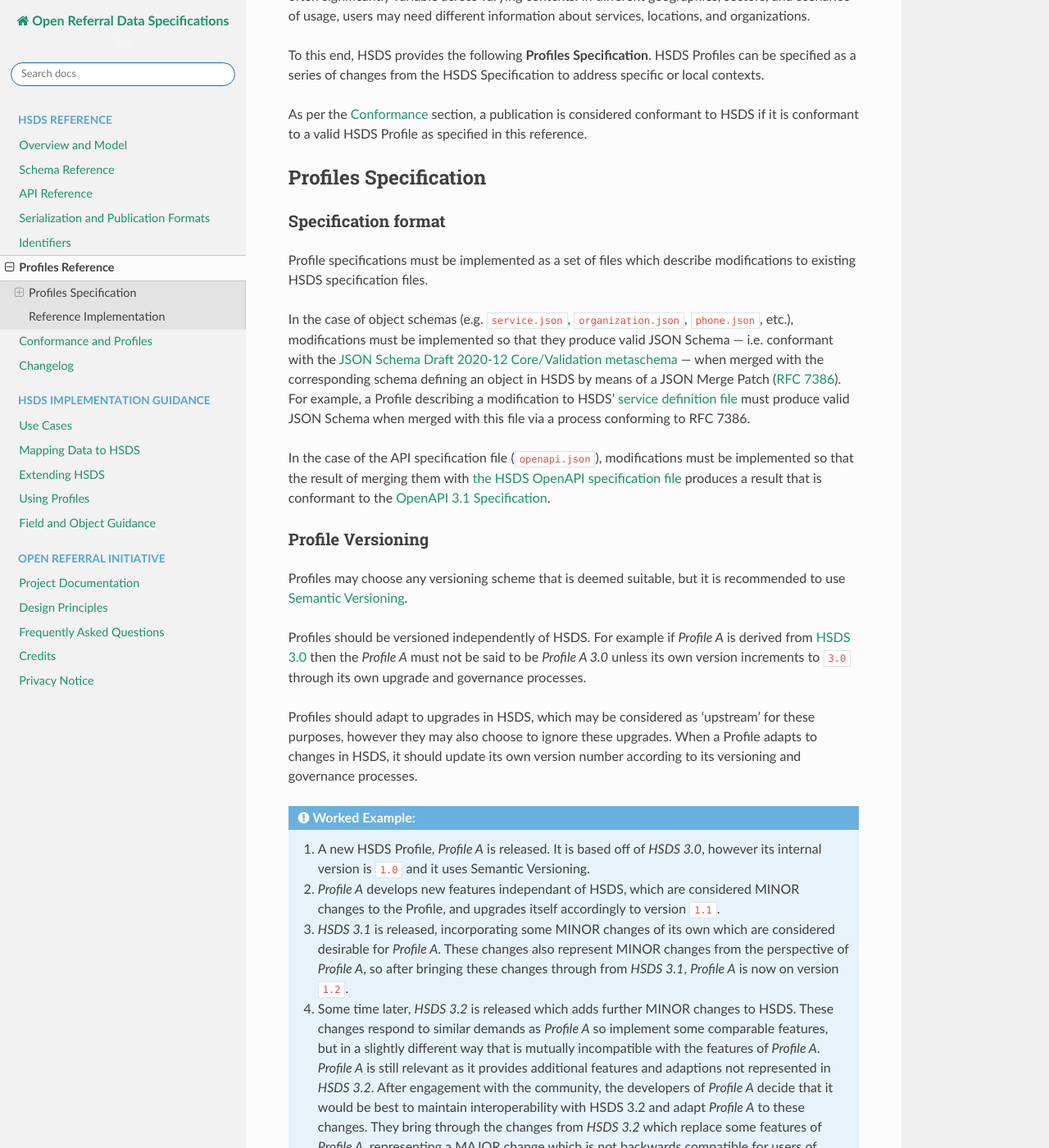
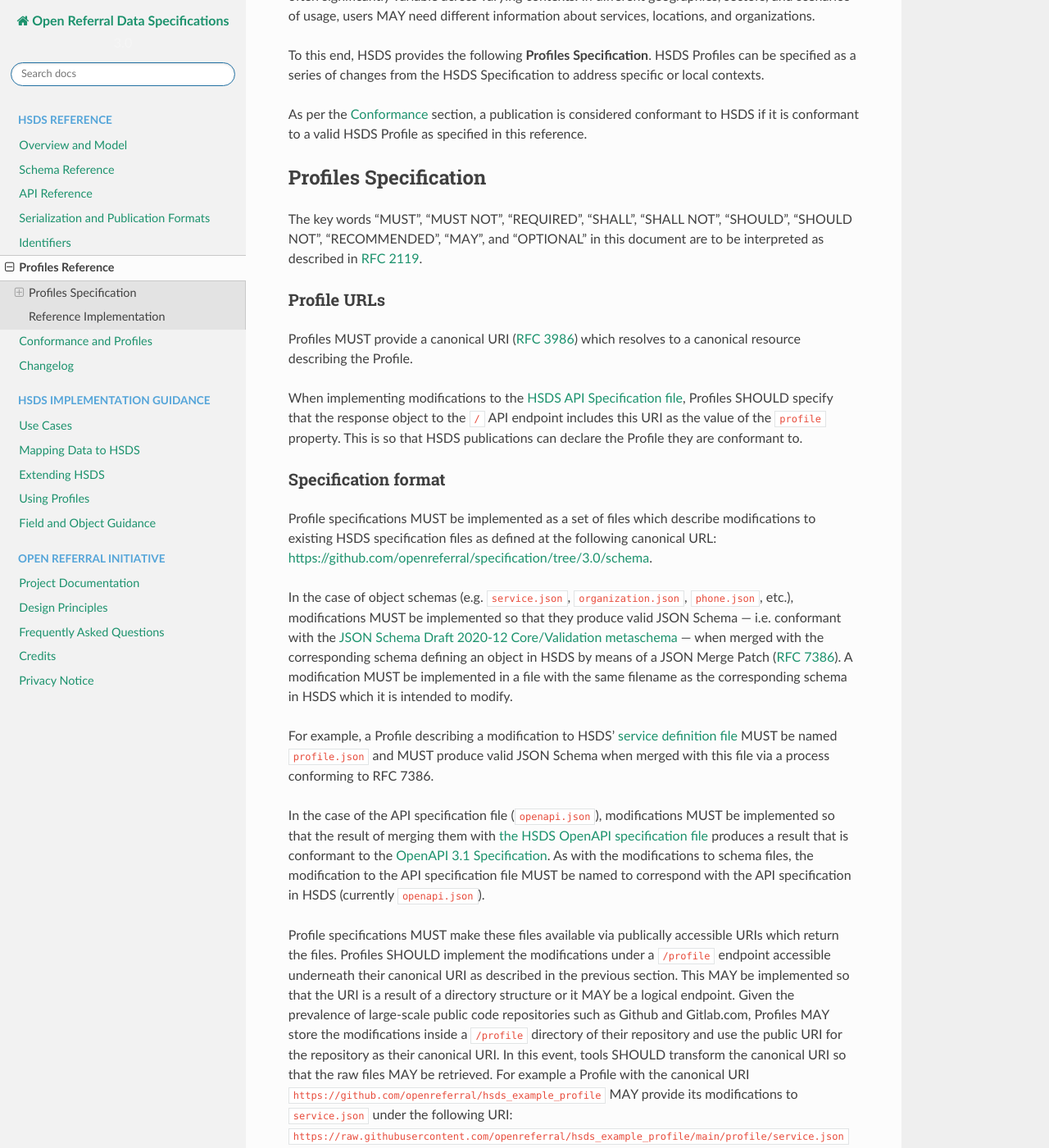
Before and after one commit to openreferral/specification, a Sphinx documentation site: the page built from docs/hsds/profiles.md, in a window 1280 px wide and 1400 px high, scrolled down 392 px. Shown: the whole window at 82% size. Built offline with Sphinx 7.4.7 and the Read the Docs theme 2.0.0, drawn with Linux system fonts in a browser that asks for light colours; a script that is not in the unit is left out; comment, search, counter and statistics services are not loaded; some of the changed text lies outside the part shown.

Commit message:
Tightened up the profiles specification

````diff
--- a/docs/hsds/profiles.md
+++ b/docs/hsds/profiles.md
@@ -6,7 +6,7 @@ Profiles Reference
 
 As an international standard, HSDS provides a common core of defintions and objects for describing health, human, and social services as well as their locations and the organizations that provide them. This allows HSDS to acommodate a wide range of applications and provide value in a variety of use cases.
 
-Being an international standard, however, means that the needs of HSDS publishers and users are often significantly variable across varying contexts. In different geographies, sectors, and scenarios of usage, users may need different information about services, locations, and organizations.
+Being an international standard, however, means that the needs of HSDS publishers and users are often significantly variable across varying contexts. In different geographies, sectors, and scenarios of usage, users MAY need different information about services, locations, and organizations.
 
 To this end, HSDS provides the following **Profiles Specification**. HSDS Profiles can be specified as a series of changes from the HSDS Specification to address specific or local contexts.
 
@@ -14,21 +14,33 @@ As per the [Conformance](conformance) section, a publication is considered confo
 
 ## Profiles Specification
 
+The key words "MUST", "MUST NOT", "REQUIRED", "SHALL", "SHALL NOT", "SHOULD", "SHOULD NOT", "RECOMMENDED",  "MAY", and "OPTIONAL" in this document are to be interpreted as described in [RFC 2119](https://datatracker.ietf.org/doc/html/rfc2119).
+
+### Profile URLs
+
+Profiles MUST provide a canonical URI ([RFC 3986](https://www.rfc-editor.org/rfc/rfc3986)) which resolves to a canonical resource describing the Profile.
+
+When implementing modifications to the [HSDS API Specification file](https://github.com/openreferral/specification/blob/3.0/schema/openapi.json), Profiles SHOULD specify that the response object to the `/` API endpoint includes this URI as the value of the `profile` property. This is so that HSDS publications can declare the Profile they are conformant to.
+
 ### Specification format
 
-Profile specifications must be implemented as a set of files which describe modifications to existing HSDS specification files.
+Profile specifications MUST be implemented as a set of files which describe modifications to existing HSDS specification files as defined at the following canonical URL: [https://github.com/openreferral/specification/tree/3.0/schema](https://github.com/openreferral/specification/tree/3.0/schema).
 
-In the case of object schemas (e.g. `service.json`, `organization.json`, `phone.json`, etc.), modifications must be implemented so that they produce valid JSON Schema &mdash; i.e. conformant with the [JSON Schema Draft 2020-12 Core/Validation metaschema](https://json-schema.org/specification-links.html#2020-12) &mdash; when merged with the corresponding schema defining an object in HSDS by means of a JSON Merge Patch ([RFC 7386](https://datatracker.ietf.org/doc/html/rfc7386)). For example, a Profile describing a modification to HSDS' [service definition file](https://github.com/openreferral/specification/blob/3.0/schema/service.json) must produce valid JSON Schema when merged with this file via a process conforming to RFC 7386.
+In the case of object schemas (e.g. `service.json`, `organization.json`, `phone.json`, etc.), modifications MUST be implemented so that they produce valid JSON Schema &mdash; i.e. conformant with the [JSON Schema Draft 2020-12 Core/Validation metaschema](https://json-schema.org/specification-links.html#2020-12) &mdash; when merged with the corresponding schema defining an object in HSDS by means of a JSON Merge Patch ([RFC 7386](https://datatracker.ietf.org/doc/html/rfc7386)). A modification MUST be implemented in a file with the same filename as the corresponding schema in HSDS which it is intended to modify.
 
-In the case of the API specification file (`openapi.json`), modifications must be implemented so that the result of merging them with [the HSDS OpenAPI specification file](https://github.com/openreferral/specification/blob/3.0/schema/openapi.json) produces a result that is conformant to the [OpenAPI 3.1 Specification](https://spec.openapis.org/oas/latest.html#version-3-1-0).
+For example, a Profile describing a modification to HSDS' [service definition file](https://github.com/openreferral/specification/blob/3.0/schema/service.json) MUST be named `profile.json` and MUST produce valid JSON Schema when merged with this file via a process conforming to RFC 7386.
+
+In the case of the API specification file (`openapi.json`), modifications MUST be implemented so that the result of merging them with [the HSDS OpenAPI specification file](https://github.com/openreferral/specification/blob/3.0/schema/openapi.json) produces a result that is conformant to the [OpenAPI 3.1 Specification](https://spec.openapis.org/oas/latest.html#version-3-1-0). As with the modifications to schema files, the modification to the API specification file MUST be named to correspond with the API specification in HSDS (currently `openapi.json`).
+
+Profile specifications MUST make these files available via publically accessible URIs which return the files. Profiles SHOULD implement the modifications under a `/profile` endpoint accessible underneath their canonical URI as described in the previous section. This MAY be implemented so that the URI is a result of a directory structure or it MAY be a logical endpoint. Given the prevalence of large-scale public code repositories such as Github and Gitlab.com, Profiles MAY store the modifications inside a `/profile` directory of their repository and use the public URI for the repository as their canonical URI. In this event, tools SHOULD transform the canonical URI so that the raw files MAY be retrieved. For example a Profile with the canonical URI `https://github.com/openreferral/hsds_example_profile` MAY provide its modifications to `service.json` under the following URI: `https://raw.githubusercontent.com/openreferral/hsds_example_profile/main/profile/service.json` while the modifications to `openapi.json` would be available under: `https://raw.githubusercontent.com/openreferral/hsds_example_profile/main/profile/openapi.json` in the same implementation.
 
 ### Profile Versioning
 
-Profiles may choose any versioning scheme that is deemed suitable, but it is recommended to use [Semantic Versioning](https://semver.org/spec/v2.0.0.html).
+Profiles MAY choose any versioning scheme that is deemed suitable, but it is recommended to use [Semantic Versioning](https://semver.org/spec/v2.0.0.html).
 
-Profiles should be versioned independently of HSDS. For example if *Profile A* is derived from [HSDS 3.0](https://github.com/openreferral/specification/releases/tag/v3.0) then the *Profile A* must not be said to be *Profile A 3.0* unless its own version increments to `3.0` through its own upgrade and governance processes.
+Profiles SHOULD be versioned independently of HSDS. For example if *Profile A* is derived from [HSDS 3.0](https://github.com/openreferral/specification/releases/tag/v3.0) then the *Profile A* SHOULD NOT be said to be *Profile A 3.0* unless its own version increments to `3.0` through its own upgrade and governance processes.
 
-Profiles should adapt to upgrades in HSDS, which may be considered as 'upstream' for these purposes, however they may also choose to ignore these upgrades. When a Profile adapts to changes in HSDS, it should update its own version number according to its versioning and governance processes.
+Profiles SHOULD adapt to upgrades in HSDS, which MAY be considered as 'upstream' for these purposes, however they MAY also choose to ignore these upgrades. When a Profile adapts to changes in HSDS, it SHOULD update its own version number according to its versioning and governance processes.
 
 ```{admonition} Worked Example:
 
@@ -61,7 +67,7 @@ A Profile may:
 
 #### Overriding the HSDS Specification
 
-A Profile may:
+A Profile MAY:
 
 * remove properties and their validation rules from the HSDS specifications by overriding their definitions with `null`.
 * remove entire objects from the HSDS Specification by overriding its object schema with `null`.
@@ -70,9 +76,9 @@ A Profile may:
 
 ### Serializing to Tabular Data Packages
 
-Profiles should support serialization to a [Tabular Data Package](https://specs.frictionlessdata.io/tabular-data-package/#specification) format.
+Profiles SHOULD support serialization to a [Tabular Data Package](https://specs.frictionlessdata.io/tabular-data-package/#specification) format.
 
-This should be done by providing a `datapackage.json` file conformant to the [Frictionless Tabular Data Package schema](https://specs.frictionlessdata.io/schemas/tabular-data-package.json), which describes the serialization of the Profile accurately.
+This SHOULD be done by providing a `datapackage.json` file conformant to the [Frictionless Tabular Data Package schema](https://specs.frictionlessdata.io/schemas/tabular-data-package.json), which describes the serialization of the Profile accurately. Profiles MAY choose to implement this separately, but it is RECOMMENDED that Profiles generate this from schema files which result from compiling their modifications with the HSDS specification files via the JSON Merge patch.
 
 ## Reference Implementation
 
````
Also changed, not shown: other parts of docs/hsds/profiles.md (+2 -8 lines).
